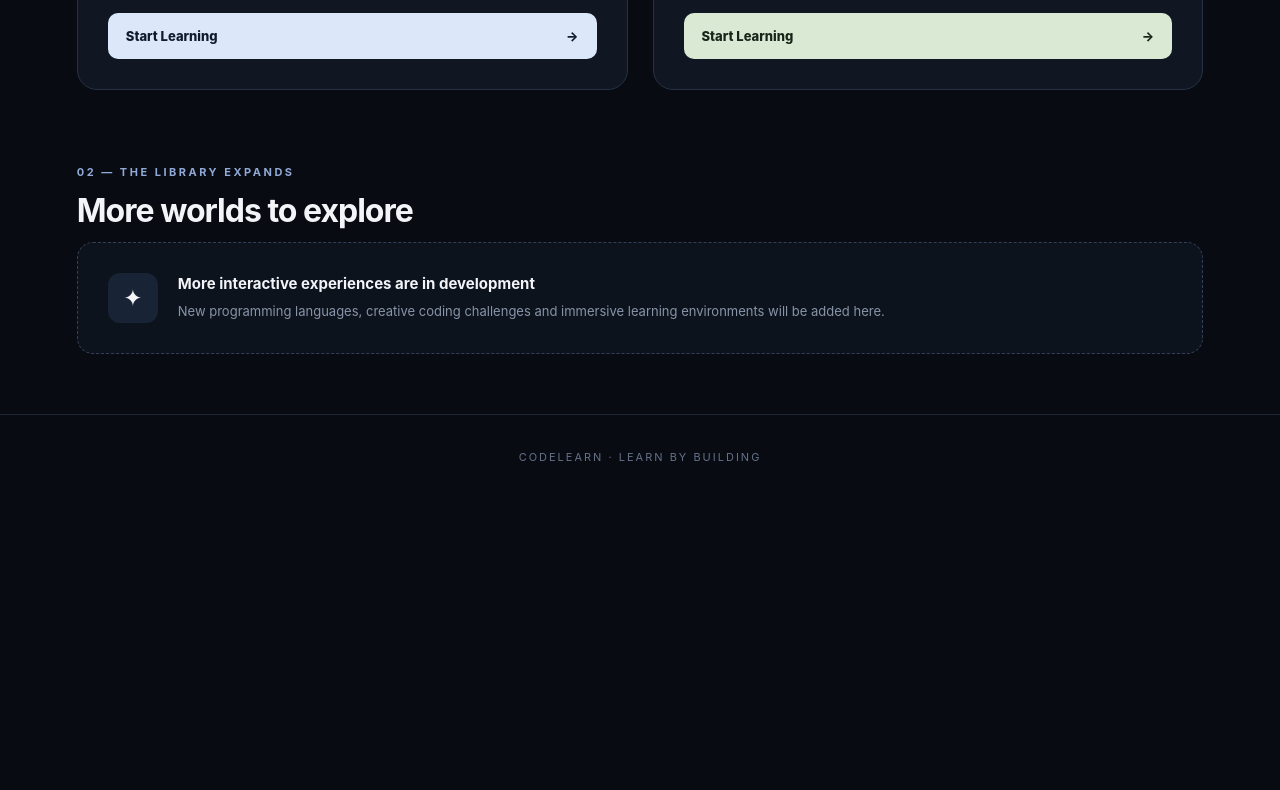
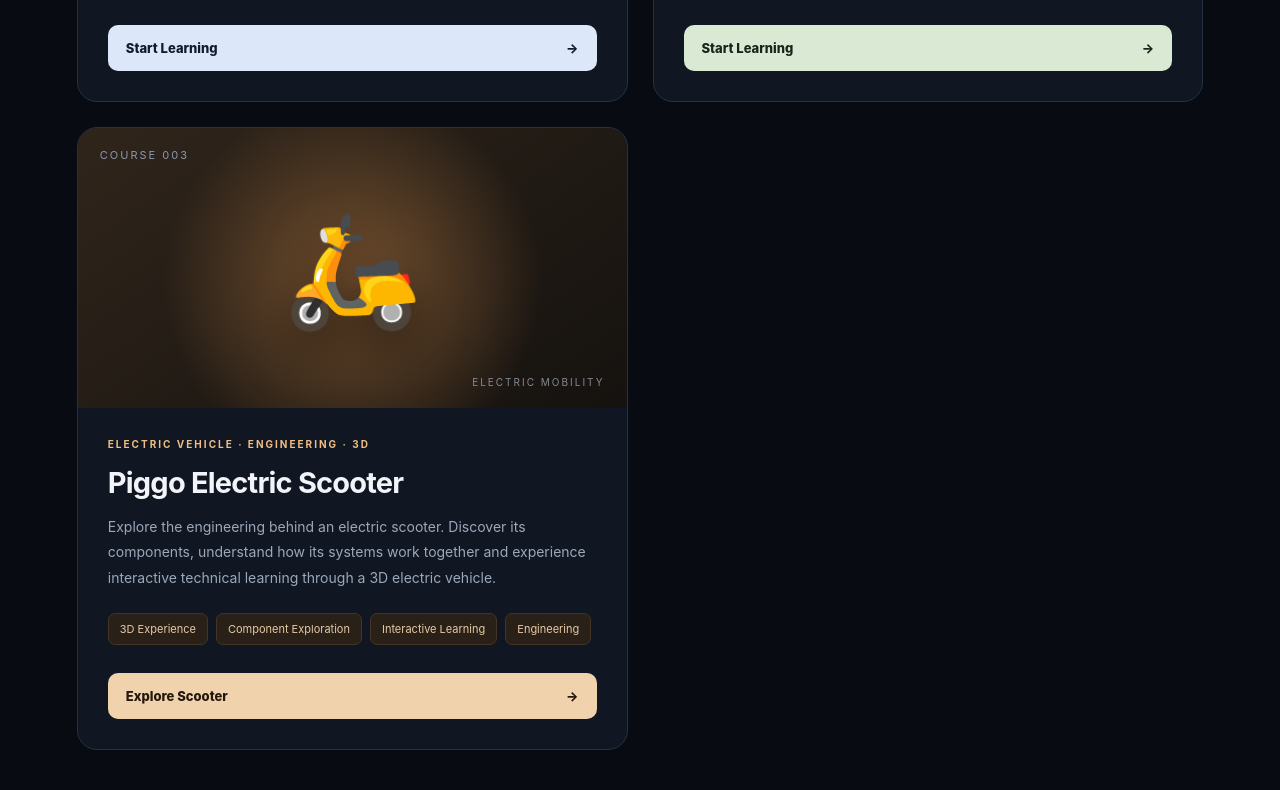
Before and after one commit to yomarshy/myport-portfolio, a plain HTML site: page MYPORTFOLIO/ELearn/index.html in a window 1280 px wide. Shown: the part 1170-1960 px from the top of the page. Before the commit the page ends 1669 px from the top, so only its background shows below. Drawn offline with Linux system fonts and the light colour scheme.

Commit message:
Add electric scooter course to learning platform
Added a new course on electric scooters with details and interactive elements.

````diff
--- a/MYPORTFOLIO/ELearn/index.html
+++ b/MYPORTFOLIO/ELearn/index.html
@@ -1,3 +1,4 @@
+```html
 <!DOCTYPE html>
 <html lang="en">
 <head>
@@ -142,6 +143,33 @@ body {
     linear-gradient(145deg, #202b25, #101714);
 }
 
+/* COURSE 03 — ELECTRIC SCOOTER */
+
+.scooter-visual {
+  background:
+    radial-gradient(circle at 50% 55%, #795330 0%, transparent 60%),
+    linear-gradient(145deg, #30251b, #15120f);
+}
+
+.scooter-card .course-tag {
+  color: #f0bd85;
+}
+
+.scooter-card .course-details span {
+  background: #292117;
+  border-color: #443425;
+  color: #e6c9a7;
+}
+
+.scooter-card .launch-button {
+  background: #f0d3ad;
+  color: #24180d;
+}
+
+.scooter-card .launch-button:hover {
+  background: #ffffff;
+}
+
 .visual-number {
   position: absolute;
   top: 20px;
@@ -202,6 +230,8 @@ body {
   font-size: 14px;
   min-height: 76px;
 }
+
+/* COURSE DETAILS */
 
 .course-details {
   display: flex;
@@ -281,6 +311,7 @@ body {
   align-items: center;
   justify-content: center;
   font-size: 23px;
+  flex-shrink: 0;
 }
 
 .coming-card h3 {
@@ -355,11 +386,18 @@ body {
     flex-wrap: wrap;
     gap: 15px;
   }
+
+  .coming-card {
+    padding: 22px;
+    align-items: flex-start;
+  }
 }
 </style>
 </head>
 
 <body>
+
+<!-- HEADER -->
 
 <header class="learn-header">
 
@@ -381,6 +419,8 @@ body {
 
 </header>
 
+<!-- MAIN -->
+
 <main class="learn-main">
 
   <section>
@@ -390,13 +430,14 @@ body {
     <h2 class="section-title">Choose your experience</h2>
 
     <p class="section-description">
-      Two interactive worlds. Two different ways to learn.
+      Three interactive experiences. Explore programming,
+      engineering and creativity through immersive learning.
       Start wherever you want.
     </p>
 
     <div class="course-grid">
 
-      <!-- COURSE 01 -->
+      <!-- COURSE 01 — BUILD A HOUSE -->
 
       <article class="course-card">
 
@@ -446,7 +487,7 @@ body {
 
       </article>
 
-      <!-- COURSE 02 -->
+      <!-- COURSE 02 — CODE A ROBOT -->
 
       <article class="course-card robot-card">
 
@@ -496,6 +537,56 @@ body {
 
       </article>
 
+      <!-- COURSE 03 — PIGGO ELECTRIC -->
+
+      <article class="course-card scooter-card">
+
+        <div class="course-visual scooter-visual">
+
+          <span class="visual-number">COURSE 003</span>
+
+          <div class="visual-icon">🛵</div>
+
+          <span class="visual-bottom">
+            ELECTRIC MOBILITY
+          </span>
+
+        </div>
+
+        <div class="course-info">
+
+          <span class="course-tag">
+            ELECTRIC VEHICLE · ENGINEERING · 3D
+          </span>
+
+          <h3>Piggo Electric Scooter</h3>
+
+          <p>
+            Explore the engineering behind an electric scooter.
+            Discover its components, understand how its systems
+            work together and experience interactive technical
+            learning through a 3D electric vehicle.
+          </p>
+
+          <div class="course-details">
+            <span>3D Experience</span>
+            <span>Component Exploration</span>
+            <span>Interactive Learning</span>
+            <span>Engineering</span>
+          </div>
+
+          <a
+            class="launch-button"
+            href="courses/piggo-electric/index.html"
+          >
+            <span>Explore Scooter</span>
+            <span>→</span>
+          </a>
+
+        </div>
+
+      </article>
+
     </div>
 
   </section>
@@ -513,12 +604,14 @@ body {
       <div class="coming-icon">✦</div>
 
       <div>
+
         <h3>More interactive experiences are in development</h3>
 
         <p>
           New programming languages, creative coding challenges
           and immersive learning environments will be added here.
         </p>
+
       </div>
 
     </div>
@@ -527,9 +620,12 @@ body {
 
 </main>
 
+<!-- FOOTER -->
+
 <footer class="learn-footer">
   CODELEARN · LEARN BY BUILDING
 </footer>
 
 </body>
 </html>
+```
````
